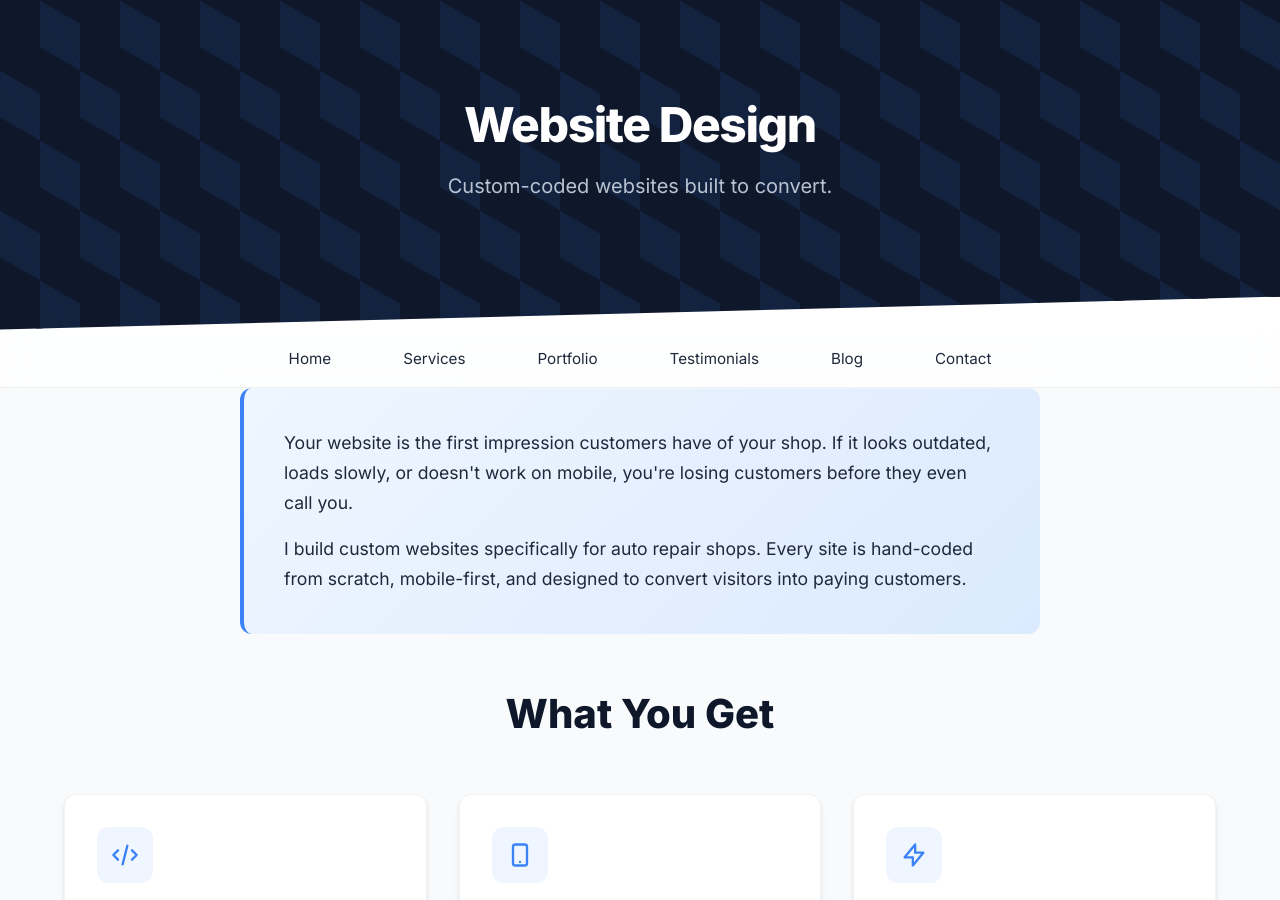
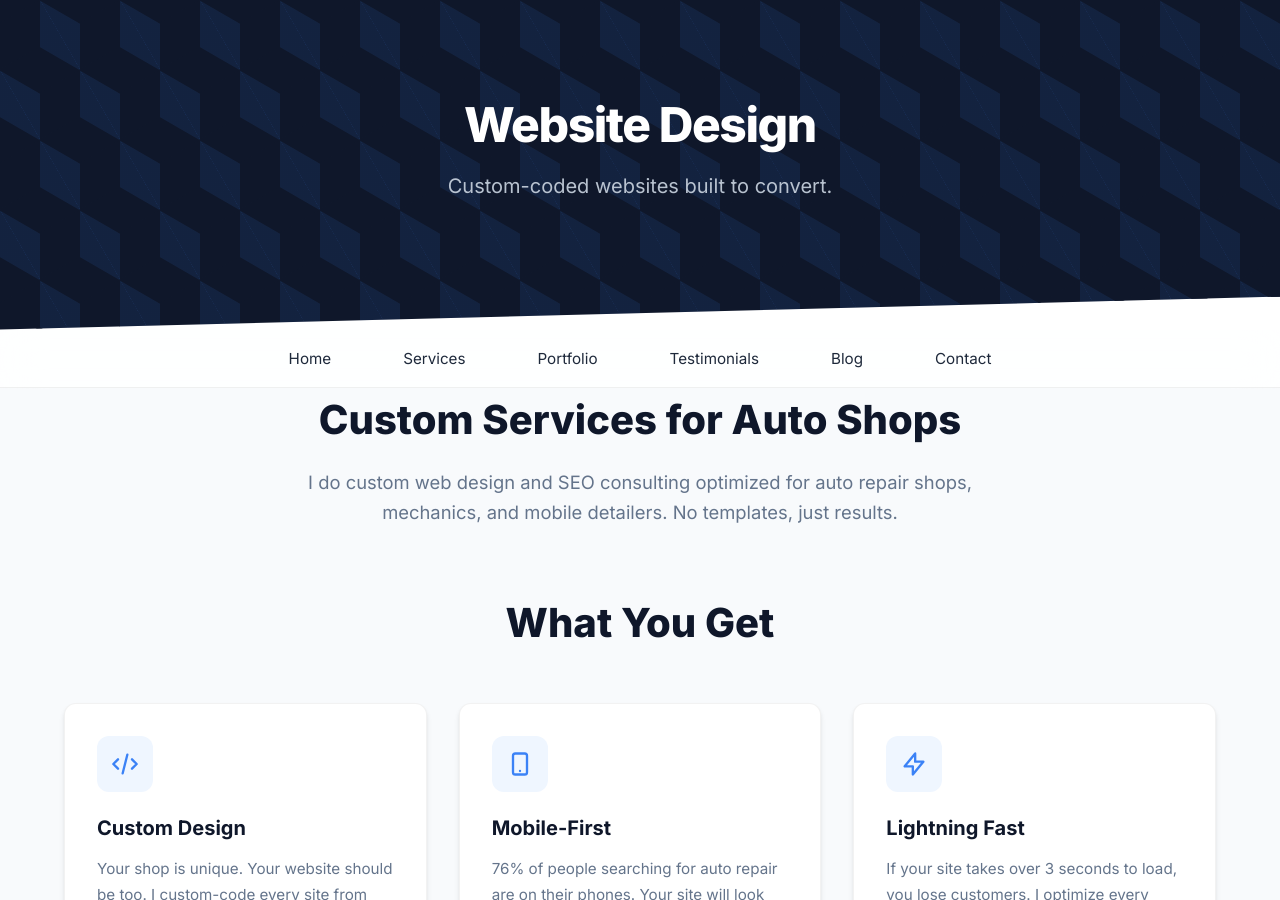
Before and after one commit to JamesBrownR/MeetingSurge, a Jekyll site: the page built from services/web-design/index.html, in a window 1280 px wide and 900 px high. Built offline with Jekyll 4.4.1, drawn with Linux system fonts in a browser that asks for light colours; some of the changed text lies outside the part shown.

Commit message:
Update index.html

```diff
--- a/services/web-design/index.html
+++ b/services/web-design/index.html
@@ -234,11 +234,10 @@
 
 <div class="service-content">
 
-  <div class="intro-box">
-    <p>Your website is the first impression customers have of your shop. If it looks outdated, loads slowly, or doesn't work on mobile, you're losing customers before they even call you.</p>
+  <h2>Custom Services for Auto Shops</h2>
+  <p class="intro-text">I do custom web design and SEO consulting optimized for auto repair shops, mechanics, and mobile detailers. No templates, just results.</p>
 
-    <p>I build custom websites specifically for auto repair shops. Every site is hand-coded from scratch, mobile-first, and designed to convert visitors into paying customers.</p>
-  </div>
+
 
   <h2 style="text-align: center; margin-bottom: 2rem;">What You Get</h2>
 
@@ -347,6 +346,12 @@
     </div>
   </div>
 
+ <div class="intro-box">
+    <p>Your website is the first impression customers have of your shop. If it looks outdated, loads slowly, or doesn't work on mobile, you're losing customers before they even call you.</p>
+
+    <p>I build custom websites specifically for auto repair shops. Every site is hand-coded from scratch, mobile-first, and designed to convert visitors into paying customers.</p>
+  </div>
+
   <div class="pricing-box">
     <h2 style="text-align: center; margin-bottom: 0.5rem;">Investment</h2>
     <p style="text-align: center; color: var(--text-muted); margin-bottom: 2rem;">Custom pricing based on what you actually need. No hidden fees. No surprises.</p>
```
